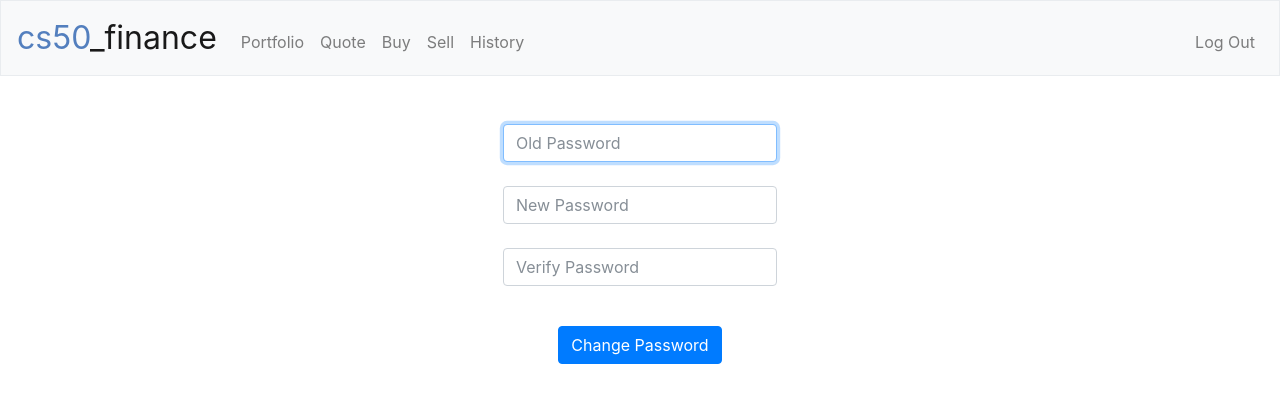
After one commit to donleistman/cs50-finance, a Flask app: page /change_password in a window 1280 px wide. The commit adds this page. Shown: the top 411 px of the page. Run offline with Flask 2, Linux system fonts and the light colour scheme; a user stored in the database is signed in; some libraries are stand-ins or nearby versions.

Commit message:
added ability to change passwords, and feedback when buying/selling

```diff
--- a/application.py
+++ b/application.py
@@ -8,7 +8,7 @@ from tempfile import mkdtemp
 from werkzeug.exceptions import default_exceptions
 from werkzeug.security import check_password_hash, generate_password_hash
 
-from helpers import apology, login_required, lookup, usd
+from helpers import apology, login_required, lookup, usd, currency
 # from decimal import Decimal
 
 # start
@@ -80,95 +80,35 @@ class SQL(object):
             raise RuntimeError(e)
 # end
 
-def currency(decimal):
-    string = '${:,.2f}'.format(decimal)
-    if decimal < 0:
-        string = "\u2011$" + string[2:len(string)]
-    return string
 
+############################################################
 
-
-@app.route("/")
-@login_required
-def index():
-    """Show portfolio of stocks"""
-
-    cash = db.execute("SELECT cash FROM users WHERE id = :user_id", user_id=session["user_id"])
-    if not cash:
-        return apology('Database query failed. Please click "Portfolio" again, Heroku sometimes fails on first attempt')
-    cash = round(cash[0]["cash"], 2)
-    rows = db.execute("SELECT symbol, SUM(num_shares) FROM transactions WHERE user_id = :user_id GROUP BY symbol", user_id=session["user_id"])
-
-    if not rows:
-        return apology('Database query failed. Please click "Portfolio" again, Heroku sometimes fails on first attempt')
-
-    table_display = []
-    for row in rows:
-        if row['sum'] != 0:
-            table_display.append(row)
-    stock_total = 0
-    for row in table_display:
-        stock = lookup(row["symbol"])
-        if not stock:
-            return apology('API query failed. Please click "Portfolio" again, Heroku sometimes fails on first attempt')
-        print(stock)
-        row["current_price"] = currency(stock["price"])
-        row["total"] = currency(row['sum'] * stock["price"])
-        stock_total += row['sum'] * stock["price"]
-    total_assets = cash + stock_total
-    return render_template("index.html", rows=table_display, stock_total=currency(stock_total), cash=currency(cash), total_assets=currency(total_assets))
-
-
-@app.route("/buy", methods=["GET", "POST"])
-@login_required
-def buy():
-    """Buy shares of stock"""
+@app.route("/register", methods=["GET", "POST"])
+def register():
+    """Register user"""
+    # set variables
+    username = request.form.get("username")
+    password = request.form.get("password")
     if request.method == "GET":
-        return render_template("buy.html")
+        return render_template("register.html")
     else:
-        symbol = request.form.get("symbol")
-        num_shares = request.form.get("num_shares")
-        if not symbol:
-            return apology("Missing stock symbol!")
-        elif not num_shares:
-            return apology("Missing number of shares!")
+        if not request.form.get("username"):
+            return apology("Missing username!")
+        elif password == request.form.get("confirmation"):
+            # hash the password
+            hash = generate_password_hash(password)
+            # add user to database, checking to make sure they are not already registered
+            success = db.execute("INSERT INTO users (username, hash) VALUES (:username, :hash)", username=username, hash=hash)
+            if not success:
+                return apology("Username already exists")
+            # log them in
+            rows = db.execute("SELECT id FROM users WHERE username = :username", username=username)
+            if not rows:
+                return apology("Query failed")
+            session["user_id"] = rows[0]["id"]
+            return redirect("/")
         else:
-            num_shares = int(num_shares)
-            stock = lookup(symbol)
-            price = float(stock["price"])
-
-
-            rows = db.execute("SELECT cash FROM users WHERE id = :user_id", user_id=session["user_id"])
-            if not rows:
-                return apology("Buying stock query failed")
-            cash = rows[0]["cash"]
-            if (price * num_shares) > cash:
-                return apology("You don't have enough cash!")
-            else:
-                buy_stock = db.execute("INSERT INTO transactions (user_id, symbol, num_shares, price) VALUES (:user_id, :symbol, :num_shares, :price)", user_id=session["user_id"], symbol=symbol, num_shares=num_shares, price=price)
-                if not buy_stock:
-                    return apology("Buying stock query failed")
-                spend_cash = db.execute("UPDATE users SET cash = cash - :cost WHERE id = :user_id", cost=price*num_shares, user_id=session["user_id"])
-                if not spend_cash:
-                    return apology("Deducting cash query failed")
-                return redirect("/")
-
-@app.route("/history")
-@login_required
-def history():
-    """Show history of transactions"""
-    rows = db.execute("SELECT symbol, num_shares, price, timestamp FROM transactions WHERE user_id = :user_id ORDER BY timestamp desc", user_id=session["user_id"])
-    if not rows:
-        return apology("Buying stock query failed")
-    for transaction in rows:
-        transaction["total"] = currency(transaction["num_shares"] * transaction["price"])
-        transaction["price"] = currency(transaction["price"])
-        transaction["timestamp"] = transaction["timestamp"].strftime("%b %d, %Y\n%I:%M %p")
-        if transaction["num_shares"] > 0:
-            transaction["type"] = "Buy"
-        else:
-            transaction["type"] = "Sell"
-    return render_template("history.html", rows=rows)
+            return apology("Passwords do not match!")
 
 
 @app.route("/login", methods=["GET", "POST"])
@@ -220,6 +160,97 @@ def logout():
     # Redirect user to login form
     return redirect("/")
 
+############################################################
+
+@app.route("/")
+@login_required
+def index():
+    """Show portfolio of stocks"""
+
+    cash = db.execute("SELECT cash FROM users WHERE id = :user_id", user_id=session["user_id"])
+    if not cash:
+        return apology('Database query failed. Please click "Portfolio" again, Heroku sometimes fails on first attempt')
+    cash = round(cash[0]["cash"], 2)
+    rows = db.execute("SELECT symbol, SUM(num_shares) FROM transactions WHERE user_id = :user_id GROUP BY symbol", user_id=session["user_id"])
+
+    if not rows:
+        return apology('Database query failed. Please click "Portfolio" again, query sometimes fails on first attempt')
+
+    table_display = []
+    for row in rows:
+        if row['sum'] != 0:
+            table_display.append(row)
+    stock_total = 0
+    for row in table_display:
+        stock = lookup(row["symbol"])
+        if not stock:
+            return apology('API query failed. Please click "Portfolio" again, query sometimes fails on first attempt')
+        print(stock)
+        row["current_price"] = currency(stock["price"])
+        row["total"] = currency(row['sum'] * stock["price"])
+        stock_total += row['sum'] * stock["price"]
+    total_assets = cash + stock_total
+    return render_template("index.html", rows=table_display, stock_total=currency(stock_total), cash=currency(cash), total_assets=currency(total_assets))
+
+
+@app.route("/history")
+@login_required
+def history():
+    """Show history of transactions"""
+    rows = db.execute("SELECT symbol, num_shares, price, timestamp FROM transactions WHERE user_id = :user_id ORDER BY timestamp desc", user_id=session["user_id"])
+    if not rows:
+        return apology("Buying stock query failed")
+    for transaction in rows:
+        transaction["total"] = currency(transaction["num_shares"] * transaction["price"])
+        transaction["price"] = currency(transaction["price"])
+        transaction["timestamp"] = transaction["timestamp"].strftime("%b %d, %Y\n%I:%M %p")
+        if transaction["num_shares"] > 0:
+            transaction["type"] = "Buy"
+        else:
+            transaction["type"] = "Sell"
+    return render_template("history.html", rows=rows)
+
+############################################################
+
+@app.route("/settings")
+@login_required
+def settings():
+    return render_template("settings.html")
+
+@app.route("/change_password", methods=["GET", "POST"])
+@login_required
+def change_password():
+    """Register user"""
+    # set variables
+    user_id = session["user_id"]
+    old_password = request.form.get("old_password")
+    new_password = request.form.get("new_password")
+    verify_password = request.form.get("verify_password")
+    if request.method == "GET":
+        return render_template("change_password.html")
+    else:
+        rows = db.execute("SELECT * FROM users WHERE id = :user_id", user_id=user_id)
+        if not rows:
+            return apology("Database query failed")
+        current_pw_hash = rows[0]["hash"]
+
+        if not request.form.get("old_password"):
+            return apology("Please enter your current password")
+        elif not check_password_hash(current_pw_hash, old_password):
+            return apology("Current password is incorrect")
+        elif new_password == verify_password:
+            hash = generate_password_hash(new_password)
+            success = db.execute("UPDATE users SET hash = :hash WHERE id = :user_id", user_id=user_id, hash=hash)
+            if not success:
+                return apology('Database update failed')
+            flash('Password changed!')
+            return redirect("/")
+
+        else:
+            return apology("Passwords do not match!")
+
+
+############################################################
 
 @app.route("/quote", methods=["GET", "POST"])
 @login_required
@@ -237,34 +268,39 @@ def quote():
             return render_template("quote_result.html", stock=stock)
 
 
-@app.route("/register", methods=["GET", "POST"])
-def register():
-    """Register user"""
-    # set variables
-    username = request.form.get("username")
-    password = request.form.get("password")
+@app.route("/buy", methods=["GET", "POST"])
+@login_required
+def buy():
+    """Buy shares of stock"""
     if request.method == "GET":
-        return render_template("register.html")
+        return render_template("buy.html")
     else:
-        if not request.form.get("username"):
-            return apology("Missing username!")
-        elif password == request.form.get("confirmation"):
-            # hash the password
-            hash = generate_password_hash(password)
-            # add user to database, checking to make sure they are not already registered
-            success = db.execute("INSERT INTO users (username, hash) VALUES (:username, :hash)", username=username, hash=hash)
-            if not success:
-                return apology("Username already exists")
-            # log them in
-            rows = db.execute("SELECT id FROM users WHERE username = :username", username=username)
+        symbol = request.form.get("symbol")
+        num_shares = request.form.get("num_shares")
+        if not symbol:
+            return apology("Missing stock symbol!")
+        elif not num_shares:
+            return apology("Missing number of shares!")
+        else:
+            num_shares = int(num_shares)
+            stock = lookup(symbol)
+            price = float(stock["price"])
+
+            rows = db.execute("SELECT cash FROM users WHERE id = :user_id", user_id=session["user_id"])
             if not rows:
                 return apology("Buying stock query failed")
-            session["user_id"] = rows[0]["id"]
-            return redirect("/")
-        else:
-            return apology("Passwords do not match!")
-
-
+            cash = rows[0]["cash"]
+            if (price * num_shares) > cash:
+                return apology("You don't have enough cash!")
+            else:
+                buy_stock = db.execute("INSERT INTO transactions (user_id, symbol, num_shares, price) VALUES (:user_id, :symbol, :num_shares, :price)", user_id=session["user_id"], symbol=symbol, num_shares=num_shares, price=price)
+                if not buy_stock:
+                    return apology("Buying stock query failed")
+                spend_cash = db.execute("UPDATE users SET cash = cash - :cost WHERE id = :user_id", cost=price*num_shares, user_id=session["user_id"])
+                if not spend_cash:
+                    return apology("Deducting cash query failed")
+                flash(f"Successfully purchased {num_shares} shares of {symbol}")
+                return redirect("/")
 
 
 @app.route("/sell", methods=["GET", "POST"])
@@ -298,10 +334,13 @@ def sell():
             get_cash = db.execute("UPDATE users SET cash = cash - :cost WHERE id = :user_id", cost=price*num_shares, user_id=session["user_id"])
             if not get_cash:
                 return apology("Deducting cash query failed")
+            flash(f"Successfully sold {abs(num_shares)} shares of {symbol}")
             return redirect("/")
 
         return render_template("sell.html")
 
+
+############################################################
 
 
 def errorhandler(e):
--- a/helpers.py
+++ b/helpers.py
@@ -112,3 +112,9 @@ def lookup(symbol):
 def usd(value):
     """Formats value as USD."""
     return f"${value:,.2f}"
+
+def currency(decimal):
+    string = '${:,.2f}'.format(decimal)
+    if decimal < 0:
+        string = "\u2011$" + string[2:len(string)]
+    return string
--- a/static/styles.css
+++ b/static/styles.css
@@ -1,29 +1,27 @@
-nav .navbar-brand
-{
+body {
+    position: relative;
+}
+
+nav .navbar-brand {
     /* size for brand */
     font-size: xx-large;
 }
 
 /* colors for brand */
-nav .navbar-brand .blue
-{
+nav .navbar-brand .blue {
     color: #537fbe;
 }
-nav .navbar-brand .red
-{
+nav .navbar-brand .red {
     color: #ea433b;
 }
-nav .navbar-brand .yellow
-{
+nav .navbar-brand .yellow {
     color: #f5b82e;
 }
-nav .navbar-brand .green
-{
+nav .navbar-brand .green {
     color: #2e944b;
 }
 
-main .form-control
-{
+main .form-control {
     /* center form controls */
     display: inline-block;
 
@@ -31,29 +29,52 @@ main .form-control
     width: auto;
 }
 
-main
-{
+main {
     /* scroll horizontally as needed */
     overflow-x: auto;
 
     /* center contents */
     text-align: center;
+    postion: absolute;
 }
 
-main img
-{
+main img {
     /* constrain images on small screens */
     max-width: 100%;
 }
 
-th
-{
+th {
     border: 1px solid white;
     background-color: darkgray;
     color: white;
 }
 
-.table-totals td
-{
+.table-totals td {
     background-color: white;
 }
+
+.settings-icon {
+    text-align: right;
+    color: darkgray;
+    padding: 1rem 1.5rem;
+    /* border: 2px dotted black; */
+}
+
+a span.settings-icon:hover {
+    color: rgba(0,0,0,.5);
+}
+
+div#settings-icon {
+    text-align: right;
+    position: absolute;
+    right:20px;
+}
+
+#portfolio-table {
+    /* z-index: 1; */
+}
+
+h1 {
+    color: rgba(0,0,0,.5);
+    font-size: 2em;
+}
--- /dev/null
+++ b/templates/change_password.html
@@ -0,0 +1,16 @@
+{% extends "layout.html" %}
+
+{% block title %}
+    Change Password
+{% endblock %}
+
+{% block main %}
+    <form action="/change_password" method="post">
+        <div class="form-group">
+            <input autofocus class="form-control" name="old_password" placeholder="Old Password" type="password"/><br/><br/>
+            <input autofocus class="form-control" name="new_password" placeholder="New Password" type="password"/><br/><br/>
+            <input autofocus class="form-control" name="verify_password" placeholder="Verify Password" type="password"/><br/><br/>
+        </div>
+        <button class="btn btn-primary" type="submit">Change Password</button>
+    </form>
+{% endblock %}
--- a/templates/layout.html
+++ b/templates/layout.html
@@ -12,6 +12,10 @@
         <link href="https://maxcdn.bootstrapcdn.com/bootstrap/4.0.0-beta.2/css/bootstrap.min.css" rel="stylesheet"/>
 
         <link href="/static/styles.css" rel="stylesheet"/>
+
+        <!-- fontawesome -->
+        <link href="https://use.fontawesome.com/releases/v5.0.1/css/all.css" rel="stylesheet">
+
 
         <script src="https://code.jquery.com/jquery-3.1.1.min.js"></script>
         <script src="https://cdnjs.cloudflare.com/ajax/libs/popper.js/1.12.3/umd/popper.min.js"></script>
@@ -57,6 +61,8 @@
             </header>
         {% endif %}
 
+        {% block settings_icon %}{% endblock %}
+
         <main class="container p-5">
             {% block main %}{% endblock %}
         </main>
```
Also changed, not shown: templates/index.html (+7 -1 lines), templates/settings.html (added, +11 -0 lines).
